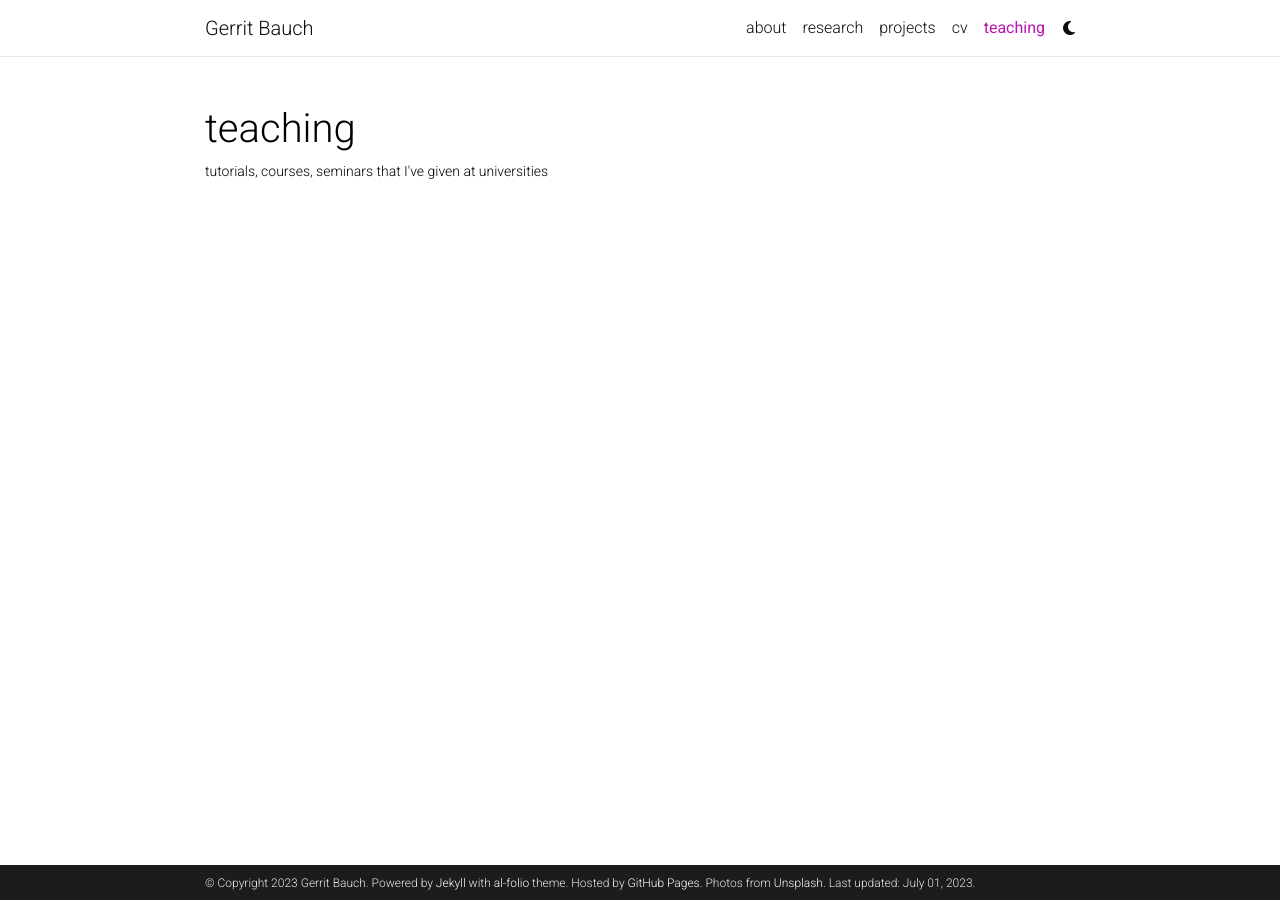
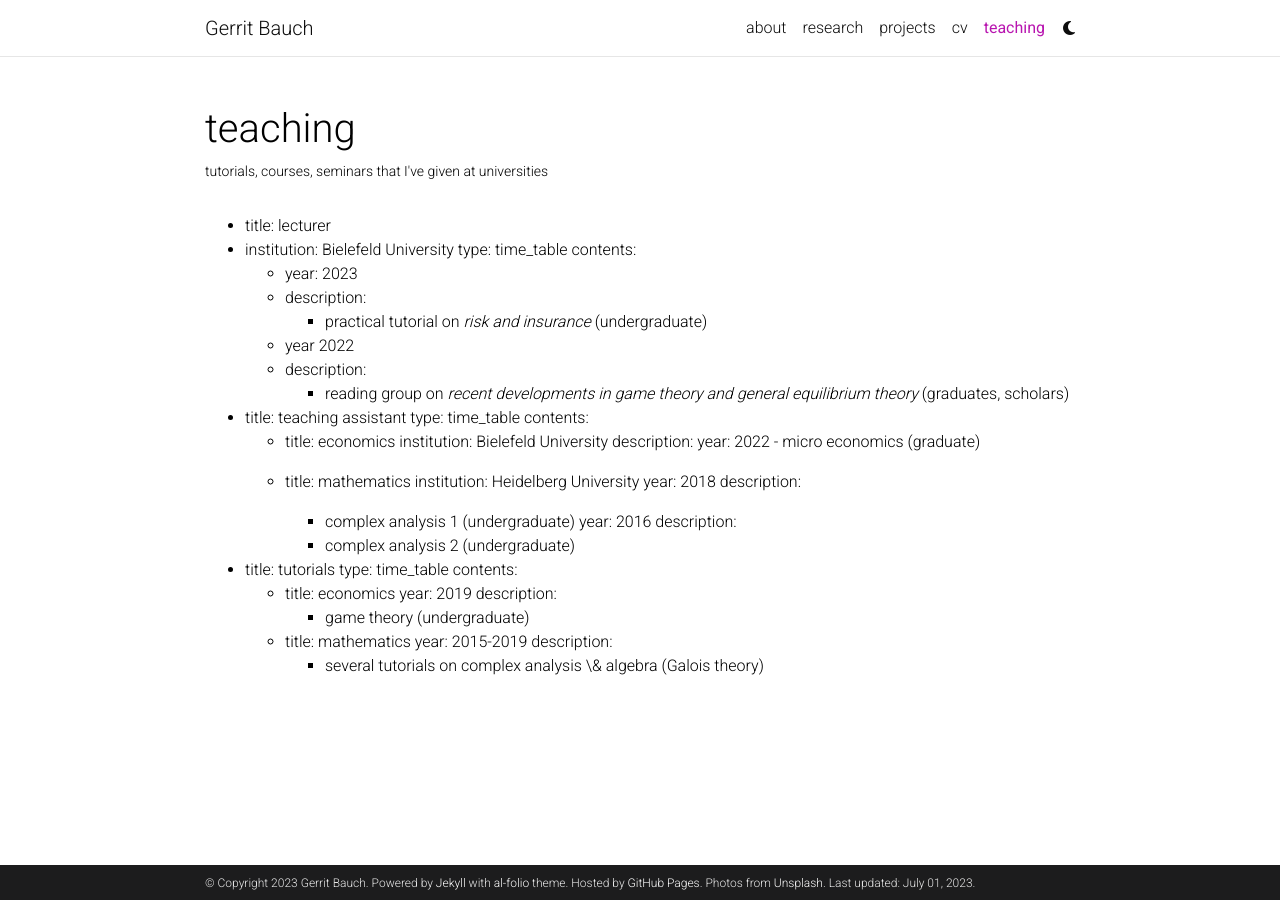
Before and after one commit to gbauch/gbauch.github.io, a Jekyll site: the page built from _pages/teaching.md, in a window 1280 px wide. Built offline with Jekyll 4.4.1, drawn with Linux system fonts in a browser that asks for light colours; comment, search, counter and statistics services are not loaded; a style sheet for code colours, icons or effects is not loaded.

Commit message:
Update teaching.md

```diff
--- a/_pages/teaching.md
+++ b/_pages/teaching.md
@@ -6,3 +6,45 @@
 nav: true
 nav_order: 5
 ---
+
+- title: lecturer
+- institution: Bielefeld University
+  type: time_table
+  contents:
+    - year: 2023
+    - description:
+      - practical tutorial on *risk and insurance* (undergraduate)
+
+    - year 2022
+    - description:
+      - reading group on *recent developments in game theory and general equilibrium theory* (graduates, scholars)
+
+- title: teaching assistant
+  type: time_table
+  contents:
+    - title: economics
+      institution: Bielefeld University
+      description:
+        year: 2022
+          - micro economics (graduate)
+
+    - title: mathematics
+      institution: Heidelberg University
+      year: 2018
+      description:
+        - complex analysis 1 (undergraduate)
+      year: 2016
+      description:
+        - complex analysis 2 (undergraduate)
+
+- title: tutorials
+  type: time_table
+  contents:
+    - title: economics
+      year: 2019
+      description:
+        - game theory (undergraduate)
+    - title: mathematics
+      year: 2015-2019
+      description:
+        - several tutorials on complex analysis \& algebra (Galois theory)
```
